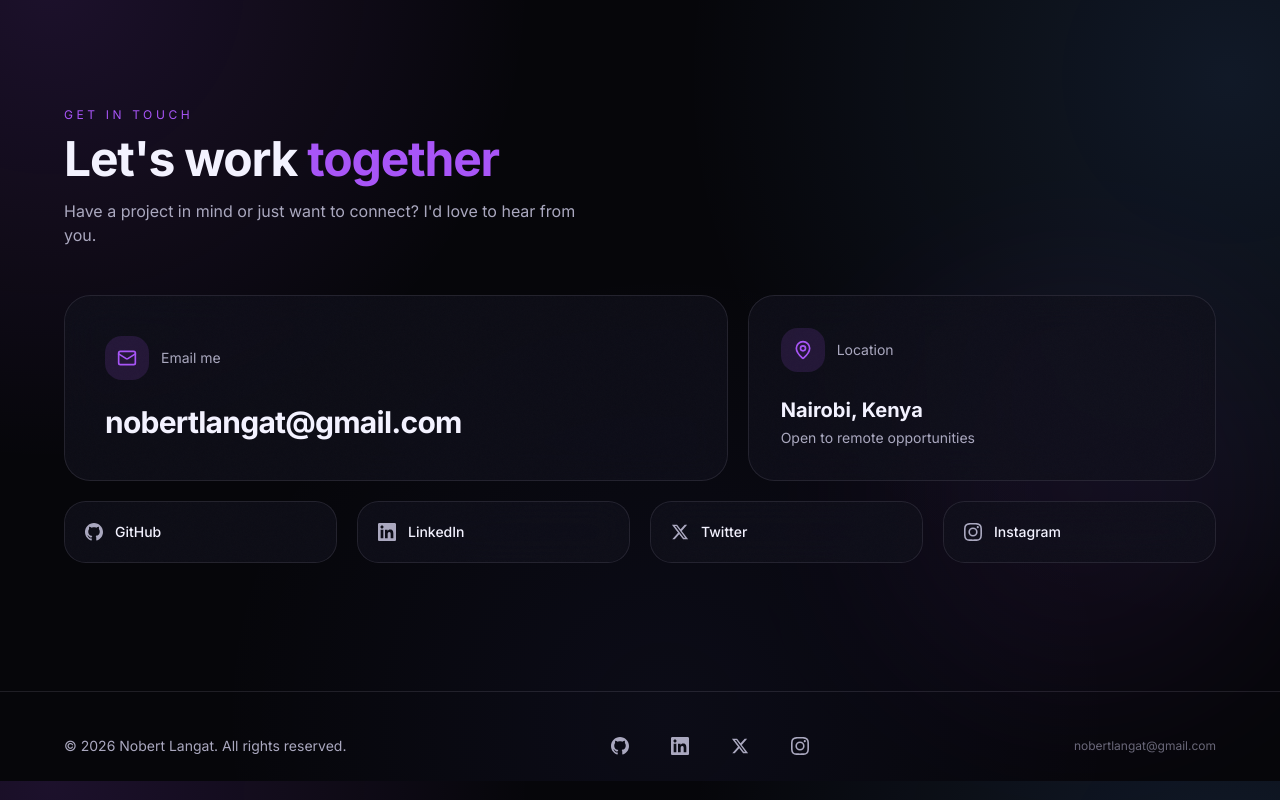
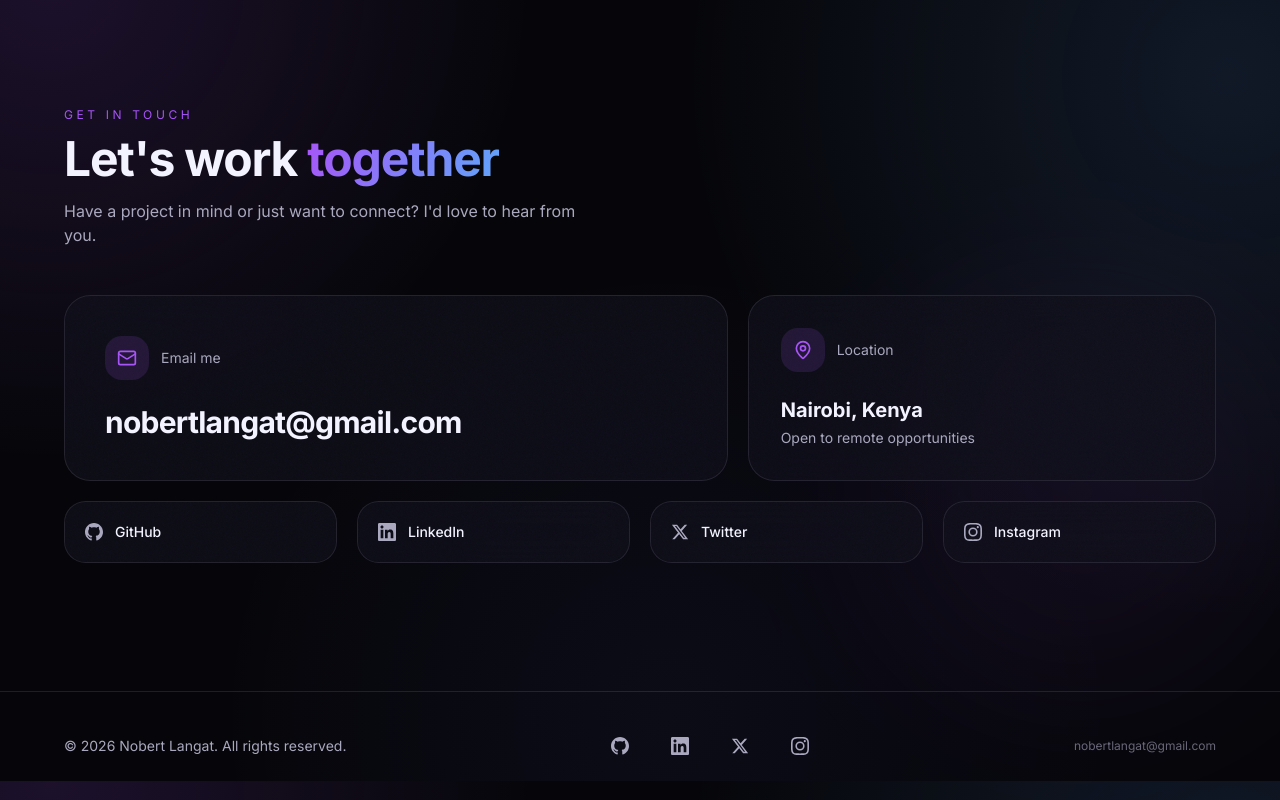
Before and after one commit to NOBERT167/my-portfolio, a Next.js app: page / in a window 1280 px wide. Shown: the part 7219-8019 px from the top of the page. Built offline with nearby package versions, Linux system fonts and the light colour scheme.

Commit message:
update: components/contact.tsx

```diff
--- a/components/contact.tsx
+++ b/components/contact.tsx
@@ -30,7 +30,7 @@ const InstagramIcon = ({ size = 18 }: { size?: number }) => (
 
 export function Contact() {
   return (
-    <section id="contact" className="relative scroll-mt-24 px-5 py-24 sm:px-8 md:py-32">
+    <section id="contact" className="relative px-5 py-24 sm:px-8 md:py-32">
       <div
         className="gradient-orb bottom-0 right-0 h-[400px] w-[400px] bg-[var(--neon-muted)]"
         aria-hidden="true"
@@ -38,7 +38,7 @@ export function Contact() {
 
       <div className="mx-auto max-w-6xl">
         <motion.div
-          initial={{ opacity: 0, y: 30 }}
+          initial={{ y: 30 }}
           whileInView={{ opacity: 1, y: 0 }}
           viewport={{ once: true }}
           transition={{ duration: 0.6 }}
@@ -48,7 +48,7 @@ export function Contact() {
           </p>
           <h2 className="text-3xl md:text-5xl font-bold tracking-tight mb-4">
             Let&apos;s work{" "}
-            <span className="text-[var(--neon)]">
+            <span className="gradient-text">
               together
             </span>
           </h2>
@@ -63,7 +63,7 @@ export function Contact() {
           <motion.a
             href={`mailto:${SITE.email}`}
             className="md:col-span-7 glass-card noise spotlight-card rounded-3xl p-8 md:p-10 group block hover:border-[var(--neon)]/20 transition-all duration-500"
-            initial={{ opacity: 0, y: 30 }}
+            initial={{ y: 30 }}
             whileInView={{ opacity: 1, y: 0 }}
             viewport={{ once: true }}
             transition={{ delay: 0.1, duration: 0.5 }}
@@ -99,7 +99,7 @@ export function Contact() {
           {/* Location card */}
           <motion.div
             className="md:col-span-5 glass-card noise spotlight-card rounded-3xl p-8 flex flex-col justify-between"
-            initial={{ opacity: 0, y: 30 }}
+            initial={{ y: 30 }}
             whileInView={{ opacity: 1, y: 0 }}
             viewport={{ once: true }}
             transition={{ delay: 0.2, duration: 0.5 }}
@@ -150,7 +150,7 @@ export function Contact() {
               target="_blank"
               rel="noopener noreferrer"
               className="md:col-span-3 glass-card noise spotlight-card rounded-2xl p-5 flex items-center gap-3 group hover:border-[var(--neon)]/20 transition-all duration-500"
-              initial={{ opacity: 0, y: 20 }}
+              initial={{ y: 20 }}
               whileInView={{ opacity: 1, y: 0 }}
               viewport={{ once: true }}
               transition={{ delay: 0.3 + i * 0.08, duration: 0.4 }}
```
